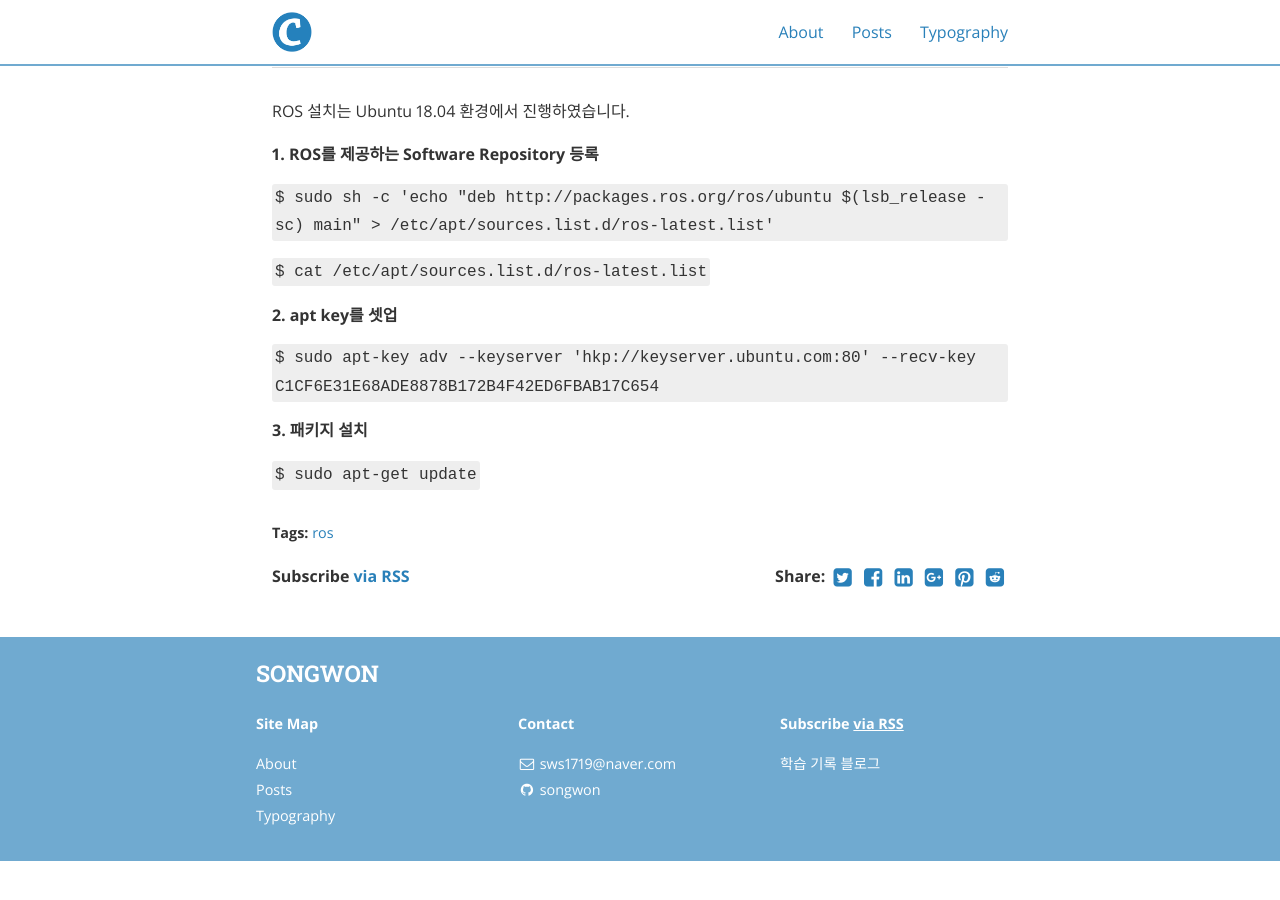
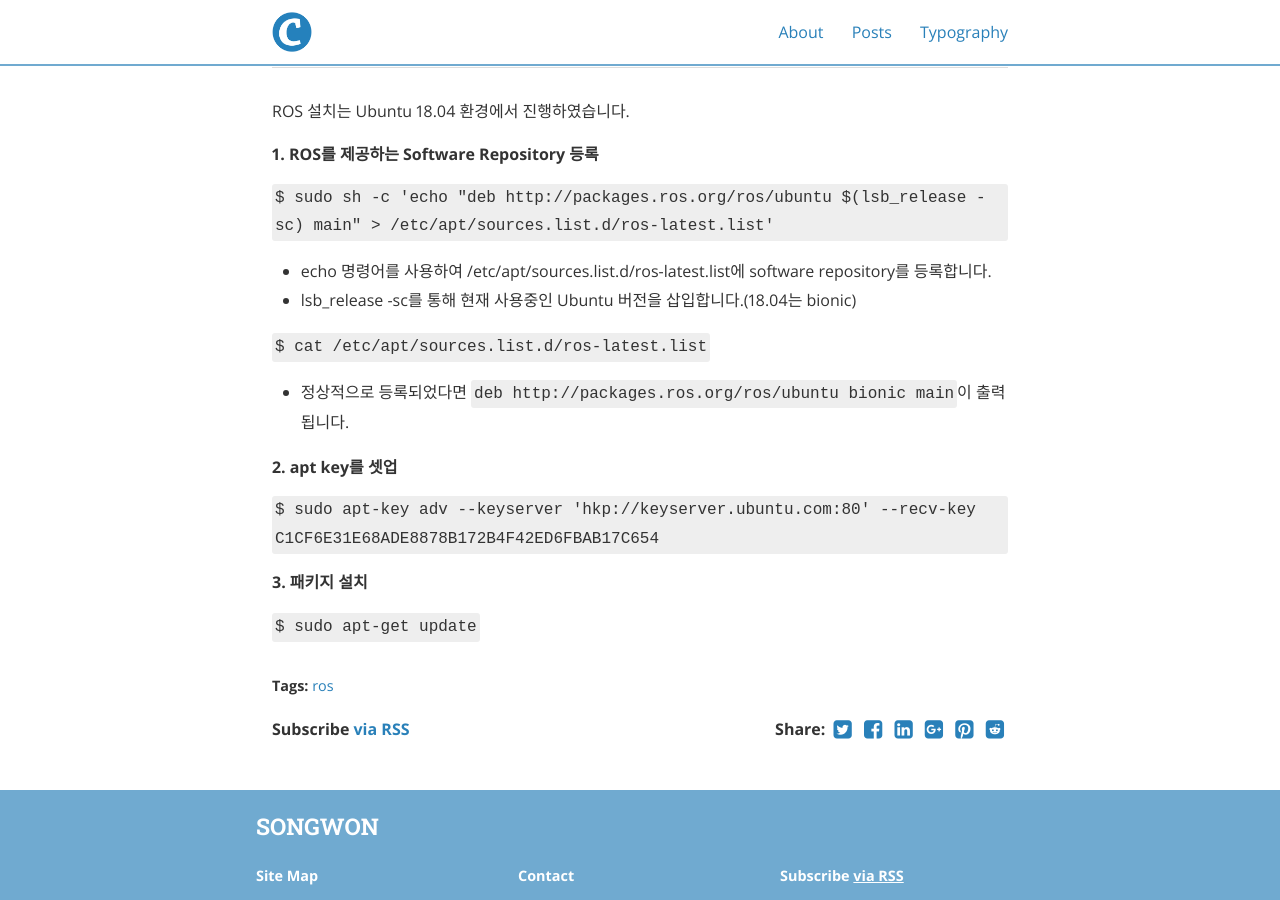
Before and after one commit to songwon31/songwon31.github.io, a Jekyll site: the page built from _posts/2012-11-07-2022.11.7.-ROS-기초.markdown, in a window 1280 px wide and 900 px high, scrolled down 600 px. Built offline with Jekyll 4.4.1, drawn with Linux system fonts in a browser that asks for light colours; nearby versions of some CDN libraries; before the commit the page ends 1461 px from its top, so only the background shows below that.

Commit message:
Update 2012-11-07-2022.11.7.-ROS-기초.markdown

```diff
--- a/_posts/2012-11-07-2022.11.7.-ROS-기초.markdown
+++ b/_posts/2012-11-07-2022.11.7.-ROS-기초.markdown
@@ -15,7 +15,12 @@ cover:  "/assets/instacode.png"
 
 `$ sudo sh -c 'echo "deb http://packages.ros.org/ros/ubuntu $(lsb_release -sc) main" > /etc/apt/sources.list.d/ros-latest.list'`
 
+ - echo 명령어를 사용하여 /etc/apt/sources.list.d/ros-latest.list에 software repository를 등록합니다.
+ - lsb_release -sc를 통해 현재 사용중인 Ubuntu 버전을 삽입합니다.(18.04는 bionic)
+
 `$ cat /etc/apt/sources.list.d/ros-latest.list`
+
+ - 정상적으로 등록되었다면 `deb http://packages.ros.org/ros/ubuntu bionic main`이 출력됩니다.
 
 **2. apt key를 셋업**
 
```
